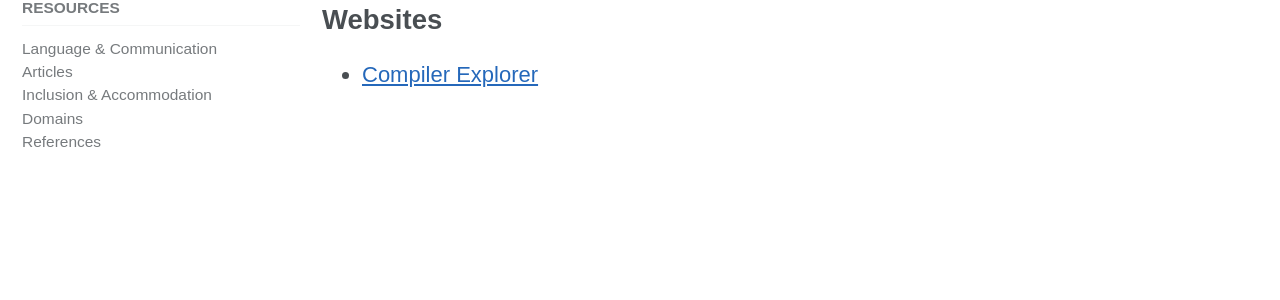
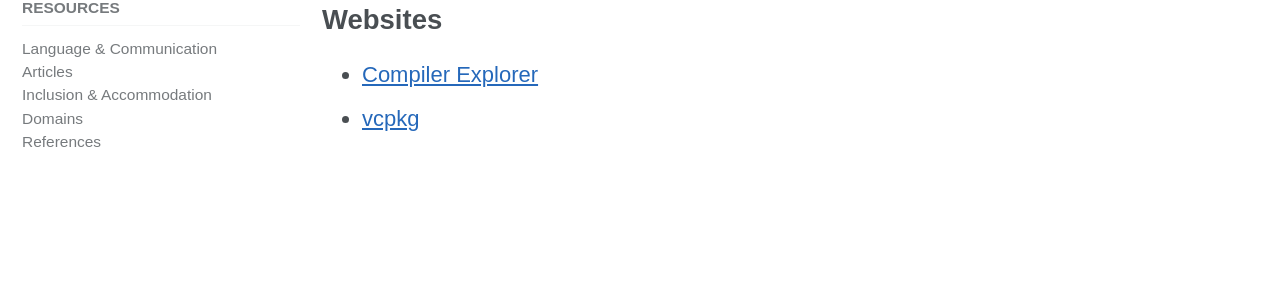
Before and after one commit to include-cpp/include-cpp.github.io, a Jekyll site: the page built from community-sponsors.md, in a window 1280 px wide and 900 px high, scrolled down 279 px. Shown: the part 383-683 px from the top of the window. Built offline with Jekyll 4.4.1, drawn with Linux system fonts in a browser that asks for light colours; cached includes are drawn as plain includes; nearby versions of some CDN libraries.

Commit message:
Add vcpkg to Community Sponsors page
Co-Authored-By: Kate Gregory <kategregory@users.noreply.github.com>

```diff
--- a/community-sponsors.md
+++ b/community-sponsors.md
@@ -16,3 +16,4 @@ Many conferences, organizations, and websites help to promote us in a variety of
 ## Websites
 
 * [Compiler Explorer](https://godbolt.org)
+* [vcpkg](https://github.com/Microsoft/vcpkg)
```
